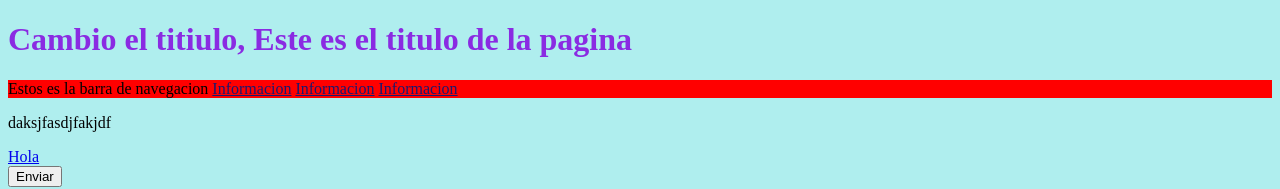
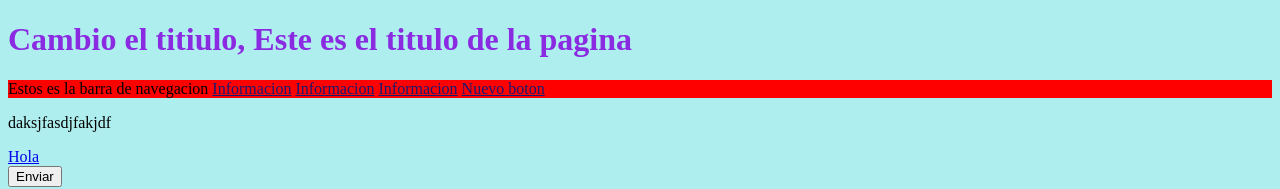
Before and after one commit to carum98/prueba1, a plain HTML site: page index.html in a window 1280 px wide. Shown: the top 189 px of the page. Drawn offline with Linux system fonts and the light colour scheme.

Commit message:
Se agrega un nuevo boton

```diff
--- a/index.html
+++ b/index.html
@@ -12,6 +12,7 @@
         <a href="#">Informacion</a>
         <a href="#">Informacion</a>
         <a href="#">Informacion</a>
+        <a href="#">Nuevo boton</a>
     </nav>
     <section>
         <p><Lorem>daksjfasdjfakjdf</Lorem></p>
```
